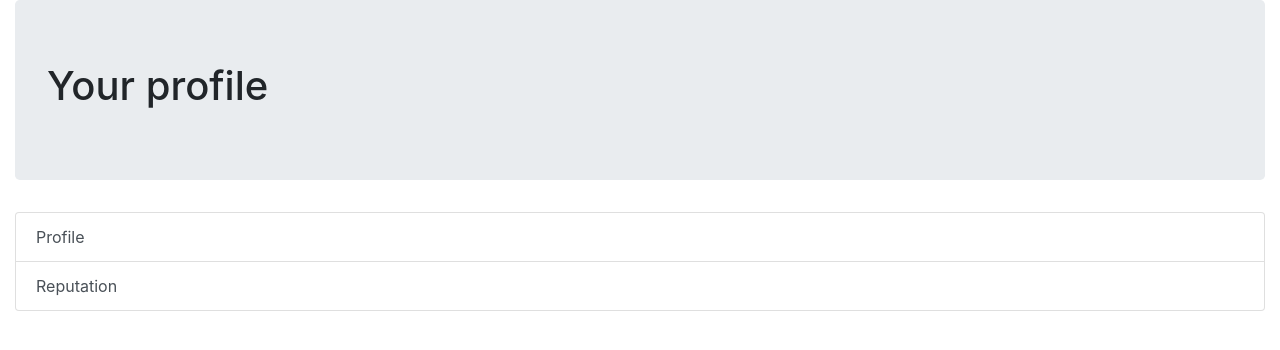
After one commit to rishi93/mysite, a Django app: page /profile/ in a window 1280 px wide. The commit adds this page. Shown: the top 350 px of the page. Run offline with Django 3.2, Linux system fonts and the light colour scheme; some libraries are stand-ins or nearby versions.

Commit message:
login profile pages added

```diff
--- a/myapp/templates/home.html
+++ b/myapp/templates/home.html
@@ -19,7 +19,7 @@
 		</button>
 		<div class="collapse navbar-collapse" id="navbarNavAltMarkup">
 			<div class="navbar-nav">
-				<a class="nav-item nav-link" href="#">Login</a>
+				<a class="nav-item nav-link" href="{% url 'login' %}">Login</a>
 				<a class="nav-item nav-link" href="#">Register</a>
 			</div>
 		</div>
--- /dev/null
+++ b/myapp/templates/profile.html
@@ -0,0 +1,26 @@
+<!DOCTYPE html>
+<html>
+
+<head>
+	<title>Profile</title>
+	<meta charset="UTF-8">
+	<meta name="viewport" content="width=device-width, initial-scale=1">
+	<link rel="stylesheet" href="https://maxcdn.bootstrapcdn.com/bootstrap/4.0.0-beta/css/bootstrap.min.css" integrity="sha384-/Y6pD6FV/Vv2HJnA6t+vslU6fwYXjCFtcEpHbNJ0lyAFsXTsjBbfaDjzALeQsN6M" crossorigin="anonymous">
+	<script src="https://code.jquery.com/jquery-3.2.1.slim.min.js" integrity="sha384-KJ3o2DKtIkvYIK3UENzmM7KCkRr/rE9/Qpg6aAZGJwFDMVNA/GpGFF93hXpG5KkN" crossorigin="anonymous"></script>
+	<script src="https://cdnjs.cloudflare.com/ajax/libs/popper.js/1.11.0/umd/popper.min.js" integrity="sha384-b/U6ypiBEHpOf/4+1nzFpr53nxSS+GLCkfwBdFNTxtclqqenISfwAzpKaMNFNmj4" crossorigin="anonymous"></script>
+	<script src="https://maxcdn.bootstrapcdn.com/bootstrap/4.0.0-beta/js/bootstrap.min.js" integrity="sha384-h0AbiXch4ZDo7tp9hKZ4TsHbi047NrKGLO3SEJAg45jXxnGIfYzk4Si90RDIqNm1" crossorigin="anonymous"></script>
+</head>
+
+<body>
+    <div class="container-fluid">
+        <div class="jumbotron">
+            <h1>Your profile</h1>
+        </div>
+        <div class="list-group">
+            <a href="#" class="list-group-item list-group-item-action">Profile</a>
+            <a href="#" class="list-group-item list-group-item-action">Reputation</a>
+        </div>
+    </div>
+</body>
+
+</html>
--- a/myapp/urls.py
+++ b/myapp/urls.py
@@ -4,4 +4,6 @@ from . import views
 urlpatterns = [
 	url(r"^$", views.home, name = 'home'),
 	url(r"^(?P<id>[0-9]+)", views.page, name = 'page'),
+	url(r"^login/$",views.login, name = 'login'),
+	url(r"^profile/$", views.profile, name = 'profile'),
 ]
--- a/myapp/views.py
+++ b/myapp/views.py
@@ -10,3 +10,9 @@ def home(request):
 
 def page(request, id):
 	return render(request, 'page.html', { 'id': id })
+
+def login(request):
+	return render(request, 'login.html', {})
+
+def profile(request):
+	return render(request, 'profile.html', {})
```
Also changed, not shown: myapp/templates/login.html (added, +27 -0 lines), db.sqlite3.
